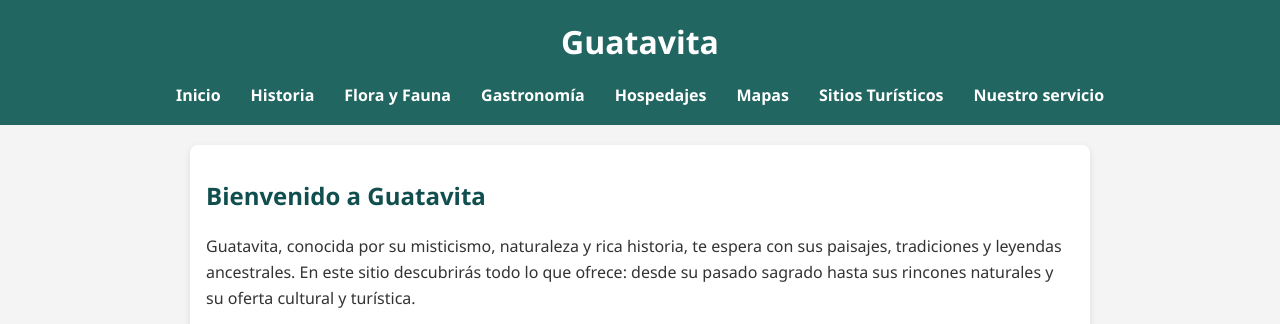
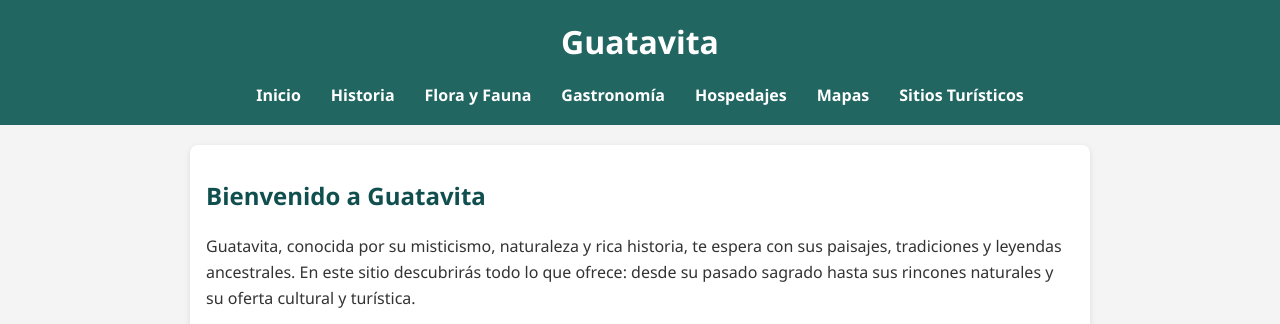
Before and after one commit to hsromerose46-ux/guatavita, a plain HTML site: page index.html in a window 1280 px wide. Shown: the top 324 px of the page. Drawn offline with Linux system fonts and the light colour scheme.

Commit message:
Turistico

```diff
--- a/index.html
+++ b/index.html
@@ -18,7 +18,7 @@
         <li><a href="#hospedajes">Hospedajes</a></li>
         <li><a href="#mapas">Mapas</a></li>
         <li><a href="#sitios">Sitios Turísticos</a></li>
-        <li><a href="#guatavita">Nuestro servicio </a></li>
+
       </ul>
     </nav>
   </header>
```
